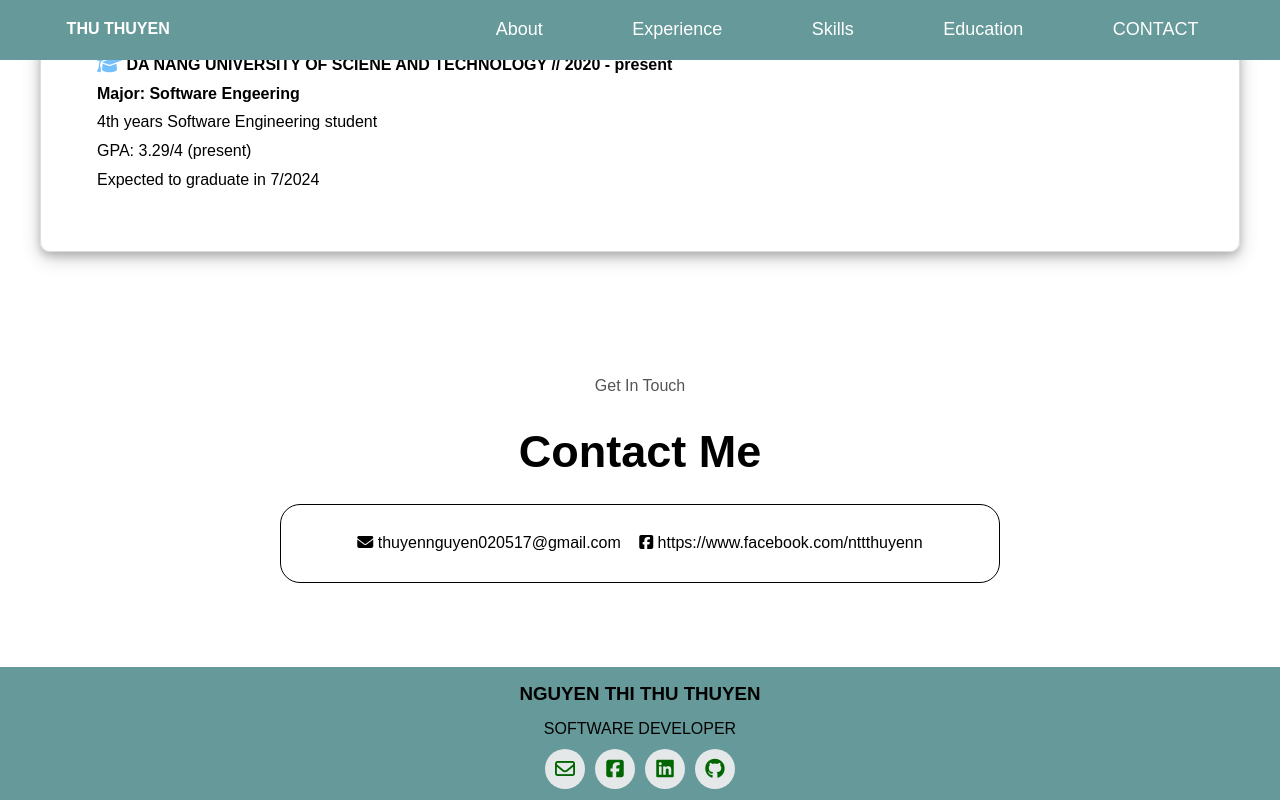
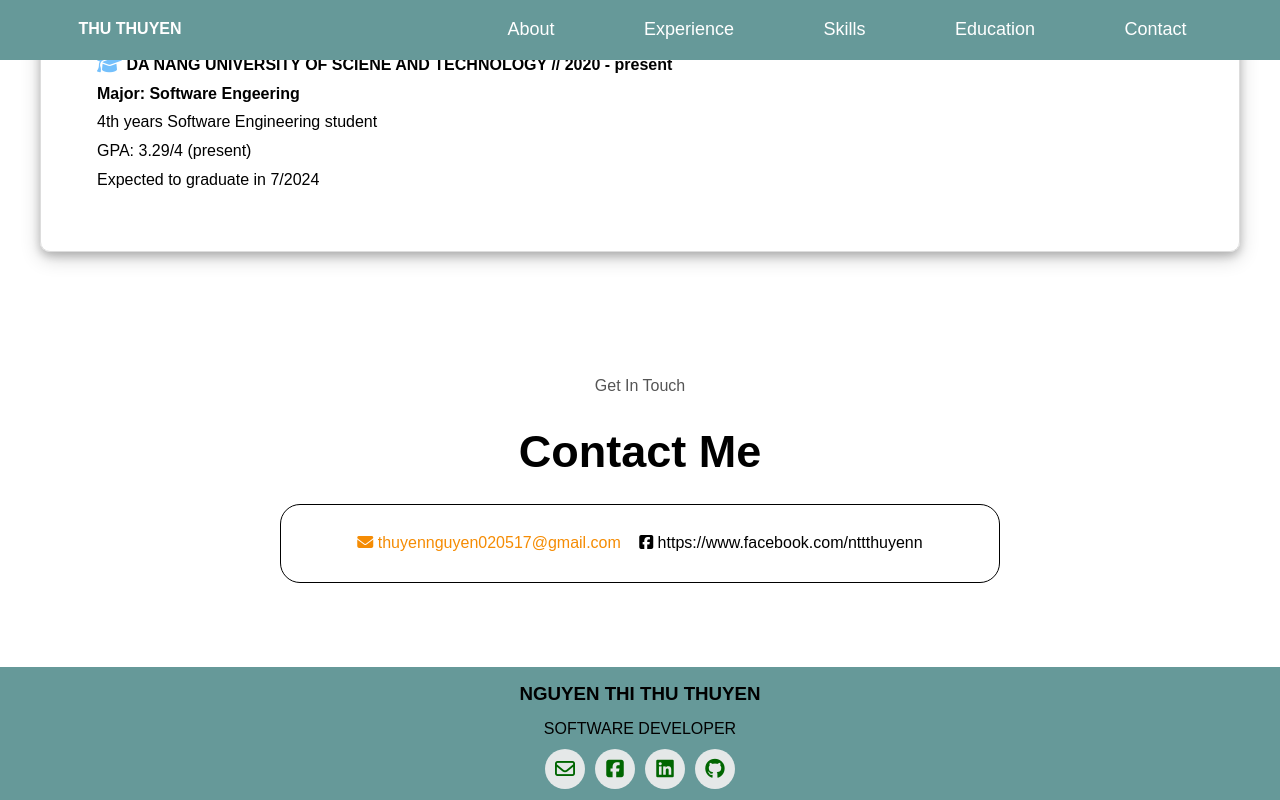
Before and after one commit to dtvn-training/2024-DN-NguyenThiThuThuyen-CV, a plain HTML site: page index.html in a window 1280 px wide. In both pictures the pointer is over the link "thuyennguyen020517@gmail.com". Shown: the part 2818-3618 px from the top of the page. Drawn offline with Linux system fonts and the light colour scheme.

Commit message:
fix text

```diff
--- a/index.html
+++ b/index.html
@@ -32,7 +32,7 @@
             <a class="nav-link" href="#education">Education</a>
           </li>
           <li class="nav-item">
-            <a class="nav-link" href="#contact">CONTACT</a>
+            <a class="nav-link" href="#contact">Contact</a>
           </li>
         </ul>
       </nav>
--- a/style.css
+++ b/style.css
@@ -252,6 +252,9 @@ main {
   border-radius: 20px;
   margin: 2% 20%;
 }
+.email-add a:hover {
+  color: #f58c04;
+}
 .contact-after .icon-link{
   margin-left: 2%;
 }
```
